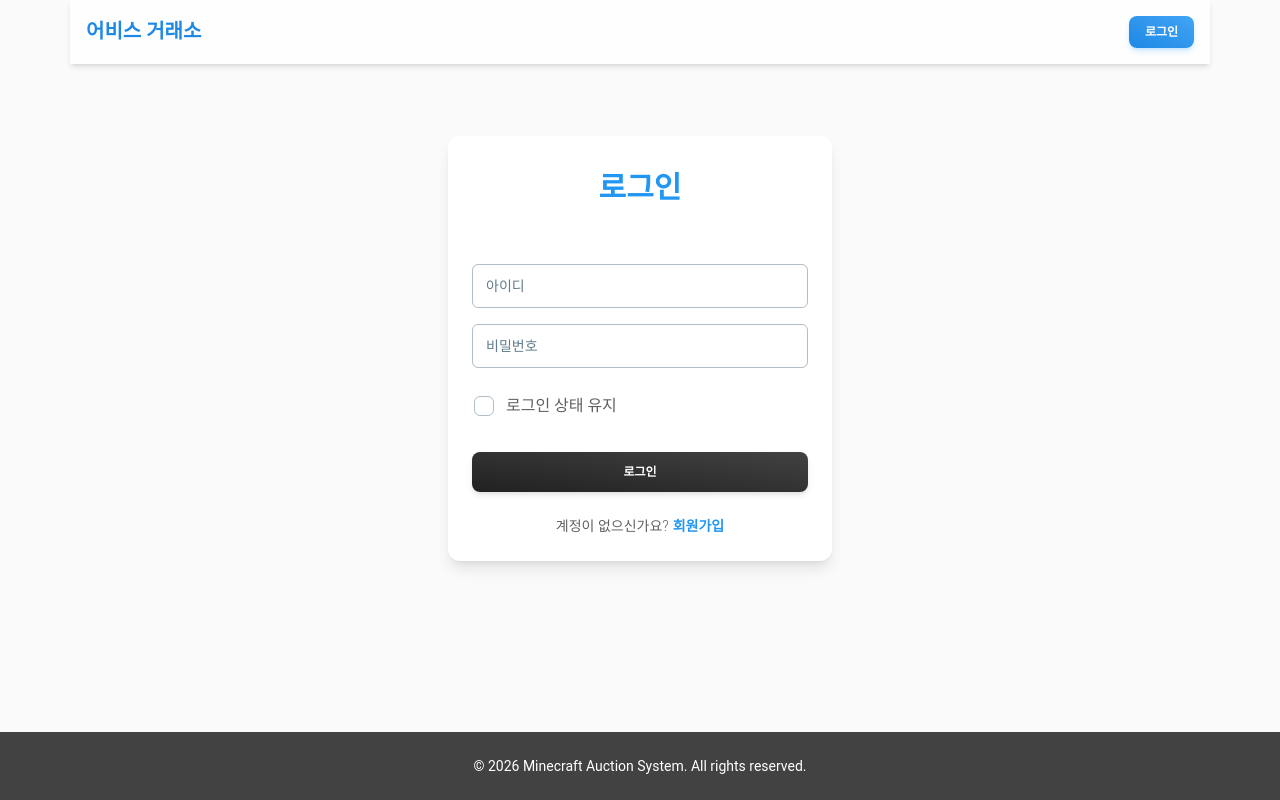
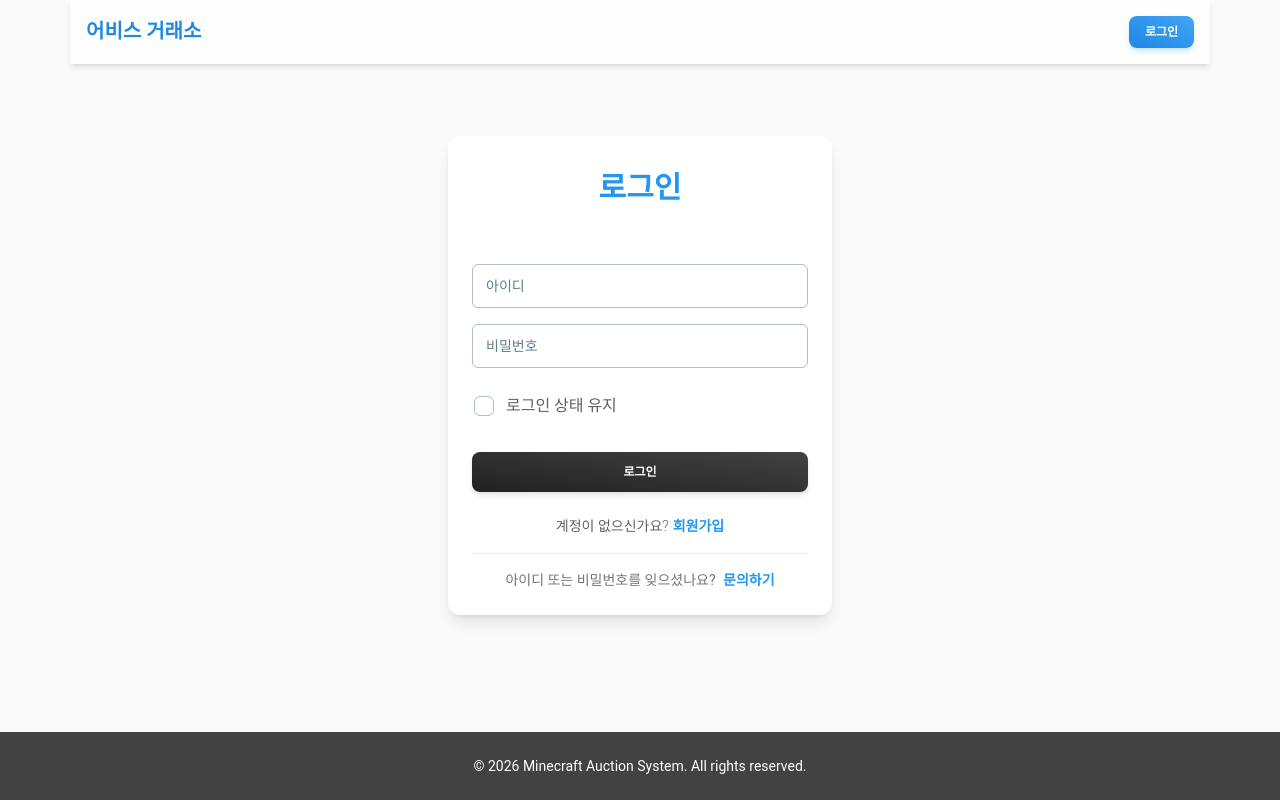
Before and after one commit to Bam-j/auction-system, a React app in the folder frontend/: page /login in a window 1280 px wide. Built offline with nearby package versions, Linux system fonts and the light colour scheme; the HTML template or start-up script is replaced by a standard one.

Commit message:
feat: 아이디 비밀번호 찾기 링크 추가

```diff
--- a/frontend/src/features/auth/components/LoginForm.jsx
+++ b/frontend/src/features/auth/components/LoginForm.jsx
@@ -1,16 +1,18 @@
 import {useState} from "react";
 import {Link, useNavigate} from "react-router-dom";
+import {login} from "../api/authApi";
 import {
-  Card, CardHeader, CardBody, CardFooter,
+  Card, CardBody, CardFooter,
   Typography, Input, Checkbox, Button,
 } from "@material-tailwind/react";
-
-import {login} from "../api/authApi";
+import CommonModal from "../../../components/ui/CommonModal";
 
 const LoginForm = () => {
   const navigate = useNavigate();
   const [userId, setUserId] = useState("");
   const [password, setPassword] = useState("");
+  const [openContactModal, setOpenContactModal] = useState(false);
+  const handleOpenContact = () => setOpenContactModal(!openContactModal);
 
   const handleLogin = async (e) => {
     e.preventDefault();
@@ -27,7 +29,7 @@ const LoginForm = () => {
       const userInfo = {
         userId: userId,
         nickname: response.nickname || userId,
-        role: userId === 'admin' ? 'ADMIN' : 'USER'
+        role: userId === "admin" ? "ADMIN" : "USER",
       };
 
       localStorage.setItem("user", JSON.stringify(userInfo));
@@ -36,15 +38,21 @@ const LoginForm = () => {
       window.location.reload();
     } catch (error) {
       console.error("로그인 실패:", error);
-
-      const message = error.response?.data?.message || "아이디 또는 비밀번호가 일치하지 않습니다.";
+      const message =
+          error.response?.data?.message ||
+          "아이디 또는 비밀번호가 일치하지 않습니다.";
       alert(message);
     }
   };
 
   return (
+      <>
         <Card className="w-96 shadow-lg">
-        <Typography variant="h3" color="blue" className="mt-3 mb-3 grid h-20 place-items-center">
+          <Typography
+              variant="h3"
+              color="blue"
+              className="mt-3 mb-3 grid h-20 place-items-center"
+          >
             로그인
           </Typography>
 
@@ -72,6 +80,7 @@ const LoginForm = () => {
               <Button variant="gradient" fullWidth type="submit">
                 로그인
               </Button>
+
               <Typography variant="small" className="mt-6 flex justify-center">
                 계정이 없으신가요?
                 <Link to="/signup">
@@ -85,9 +94,46 @@ const LoginForm = () => {
                   </Typography>
                 </Link>
               </Typography>
+
+              <div className="flex justify-center border-t border-gray-200 pt-4 mt-4">
+                <Typography variant="small" className="text-gray-600 font-normal">
+                  아이디 또는 비밀번호를 잊으셨나요?{" "}
+                  <span
+                      className="text-blue-500 font-bold cursor-pointer hover:underline ml-1"
+                      onClick={handleOpenContact}
+                  >
+                  문의하기
+                </span>
+                </Typography>
+              </div>
             </CardFooter>
           </form>
         </Card>
+
+        <CommonModal
+            open={openContactModal}
+            handleOpen={handleOpenContact}
+            title="계정 찾기 문의"
+            size="xs"
+            footer={
+              <div className="flex justify-end w-full">
+                <Button
+                    variant="gradient"
+                    color="blue-gray"
+                    onClick={handleOpenContact}
+                >
+                  닫기
+                </Button>
+              </div>
+            }
+        >
+          <div className="py-4 text-center">
+            <Typography className="text-gray-800 font-medium">
+              디스코드 문의 탭 티켓으로 넣어주세요.
+            </Typography>
+          </div>
+        </CommonModal>
+      </>
   );
 };
 
```
Lines whose indentation alone changed are shown as unchanged.
